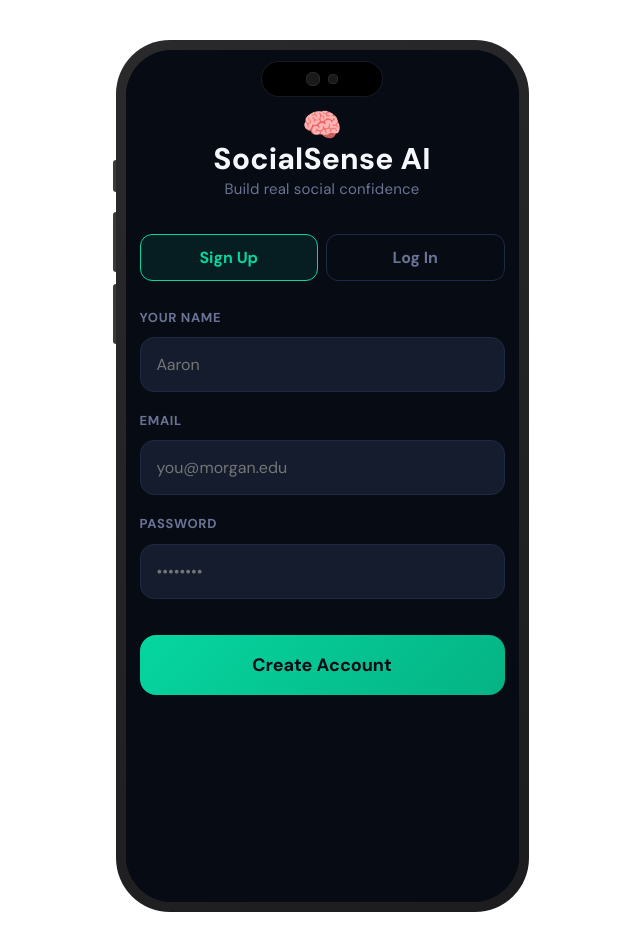
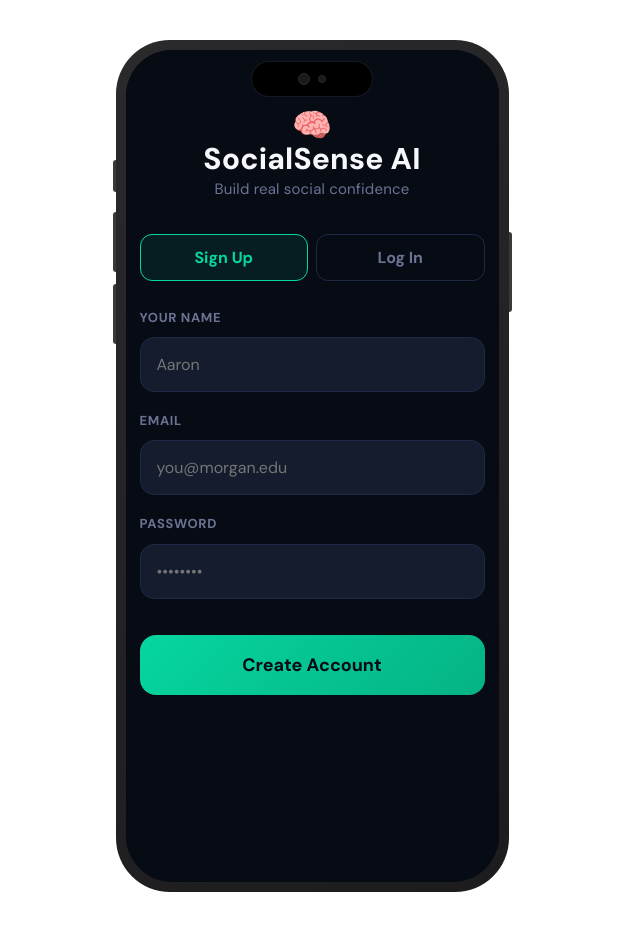
Before and after one commit to ositaodunze/SocialSenseAI_, a React (Vite) app: page / in a window 1280 px wide. Shown: the whole page, without its empty margins (328-968 px from the left). Built offline with nearby package versions, Linux system fonts and the light colour scheme.

Commit message:
centered the onboarding screen

```diff
--- a/src/App.jsx
+++ b/src/App.jsx
@@ -29,7 +29,7 @@ const C = {
 
 const css = `
   *::-webkit-scrollbar{display:none;}
-  *{-ms-overflow-style:none;scrollbar-width:none;box-sizing:border-box;}
+  *{-ms-overflow-style:none;scrollbar-width:none;}
   @keyframes pulse{0%,100%{opacity:.3;transform:scale(.8)}50%{opacity:1;transform:scale(1)}}
   @keyframes fade-in{from{opacity:0;transform:translateY(6px)}to{opacity:1;transform:none}}
   .msg-in{animation:fade-in .3s ease forwards;}
--- a/src/Onboarding.jsx
+++ b/src/Onboarding.jsx
@@ -101,7 +101,7 @@ export default function Onboarding({ onComplete }) {
   );
 
   const Label = ({ children }) => (
-    <div style={{ fontSize: 25, fontWeight: 800, color: C.white, marginBottom: 10, lineHeight: 1.3 }}>{children}</div>
+    <div style={{ fontSize: 25, fontWeight: 800, color: C.white, marginBottom: 10, lineHeight: 1.3, textAlign: "center" }}>{children}</div>
   );
   const Sub = ({ children }) => (
     <div style={{ fontSize: 15, color: C.textMuted, marginBottom: 24, lineHeight: 1.6 }}>{children}</div>
--- a/src/index.css
+++ b/src/index.css
@@ -73,6 +73,11 @@ html {
 }
 .no-scrollbar::-webkit-scrollbar {
   display: none;
+}
+
+/* Consistent box model — must be global so layout is identical before and after onboarding */
+*, *::before, *::after {
+  box-sizing: border-box;
 }
 
 /* Force Apple-style emoji rendering across all platforms */
```
